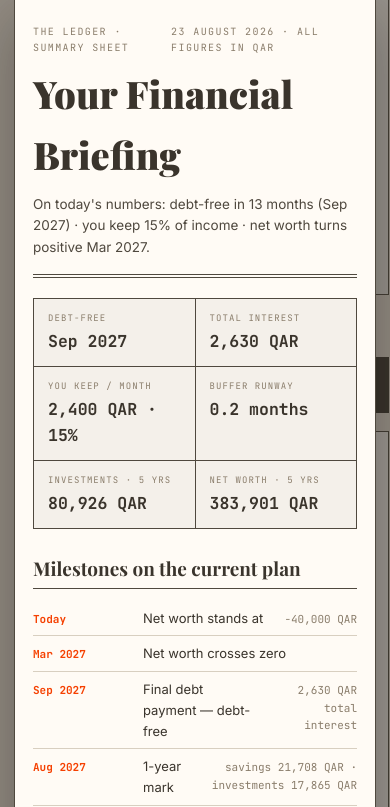
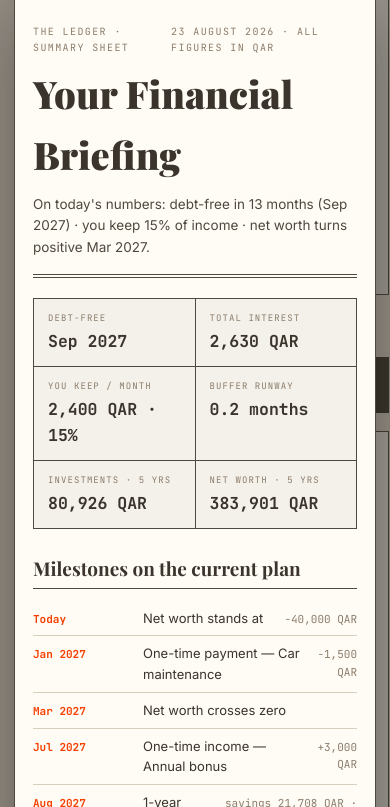
Before and after one commit to YahyaChaker/YahyaChaker.github.io, a plain HTML site: page index.html in a window 390 px wide. Both pictures are taken after a click on the button "▦ OPEN THE SUMMARY SHEET — ANALYSIS & RECOMMENDATIONS". Shown: the part 2730-3537 px from the top of the page. Drawn offline with nearby package versions, Linux system fonts and the light colour scheme; no server answers; a web font is replaced by a local one.

Commit message:
Surface one-time events in the projection display
Re-evaluated the trajectory chart after adding one-time income/
payment: they moved the numbers but were otherwise invisible on
the dashboard — no marker on the chart, no callout in the hover
tooltip, no mention in the Summary Sheet's milestone list. Fixes:

- simulate() now returns the resolved oneEvents list (month, name,
  amount, direction) alongside the series.
- draw() plots a small triangle on the cash line at each event's
  month — green up for income, orange down for payment.
- The hover tooltip highlights any event landing on the hovered
  month with its own row above the regular series values.
- The chart note mentions the ▲▼ markers, only when events exist.
- The Summary Sheet's "Milestones" timeline is now genuinely
  chronological (sorted by month, Today pinned first) and includes
  one-time events alongside the computed milestones.

Also fixed a layout regression the longer note text exposed: the
pin button was wrapping onto its own line under the note instead of
sitting beside the title, because the title+note flex item had no
basis to shrink against. Gave it flex:1 1 240px;min-width:0.

```diff
--- a/index.html
+++ b/index.html
@@ -121,6 +121,7 @@
 
   /* trajectory chart: header, pin, milestones, tooltip */
   .chart-hd{display:flex;flex-wrap:wrap;justify-content:space-between;align-items:flex-start;gap:10px 12px}
+  .chart-hd-main{flex:1 1 240px;min-width:0}
   .pin-btn{
     flex:none;background:none;border:1px solid var(--ink);color:var(--ink-deep);
     font-family:'JetBrains Mono',monospace;font-size:10px;letter-spacing:.08em;text-transform:uppercase;
@@ -153,6 +154,7 @@
   .chart-tt .tt-d{font-weight:700;margin-bottom:4px;letter-spacing:.06em}
   .chart-tt .tt-row{display:flex;gap:14px;justify-content:space-between;align-items:center}
   .chart-tt .tt-row i{display:inline-block;width:8px;height:8px;border-radius:50%;margin-right:5px;vertical-align:middle}
+  .chart-tt .tt-event{color:var(--accent-tint);font-weight:700;padding-bottom:4px;margin-bottom:4px;border-bottom:1px solid rgba(255,255,255,.2)}
   .warn{
     display:none;background:#fbe9e2;border:1px solid var(--accent);color:#a32c00;
     font-size:12.5px;padding:10px 14px;margin-bottom:18px;font-family:'JetBrains Mono',monospace;
@@ -362,7 +364,7 @@
 
     <div class="chartbox" id="traj-box">
       <div class="chart-hd">
-        <div>
+        <div class="chart-hd-main">
           <h3>Trajectory</h3>
           <div class="note" id="chart-note">Monthly simulation · click legend figure to toggle · hover for detail</div>
         </div>
@@ -568,9 +570,9 @@
     var invAdd = st.inv.month*scale, extra0 = st.inv.extra*scale;
 
     // one-time income/payments: lump sums that land in cash on a specific month (0 = this month)
-    var oneByM = {};
-    st.oneincome.forEach(function(o){ var m=Math.max(0,Math.round(o.month)); oneByM[m]=(oneByM[m]||0)+o.amt; });
-    st.onepay.forEach(function(o){ var m=Math.max(0,Math.round(o.month)); oneByM[m]=(oneByM[m]||0)-o.amt; });
+    var oneByM = {}, oneEvents = [];
+    st.oneincome.forEach(function(o){ var m=Math.max(0,Math.round(o.month)); oneByM[m]=(oneByM[m]||0)+o.amt; oneEvents.push({m:m, name:o.name||"One-time income", amt:o.amt, kind:"in"}); });
+    st.onepay.forEach(function(o){ var m=Math.max(0,Math.round(o.month)); oneByM[m]=(oneByM[m]||0)-o.amt; oneEvents.push({m:m, name:o.name||"One-time payment", amt:o.amt, kind:"out"}); });
 
     var inv = st.inv.bal, rInv = st.inv.ret/100/12;
     var cash = st.inv.cash + (oneByM[0]||0), rCash = st.inv.cashYield/100/12;
@@ -624,7 +626,8 @@
     return {series:series, warn:warn, interest:interest, debtFreeM:debtFreeM,
             zeroCross:zeroCross, invAtFree: debtFreeM!=null? series[Math.min(debtFreeM, series.length-1)].inv : null,
             start:start, freeCash:freeCash, minTotal:minTotal, invAdd:invAdd, extraUsed:extra0,
-            income:income, fixed:fixed, hasDebt: st.debt.concat(st.card).some(function(d){return d.bal>0;})};
+            income:income, fixed:fixed, hasDebt: st.debt.concat(st.card).some(function(d){return d.bal>0;}),
+            oneEvents:oneEvents};
   }
 
   /* ---------- chart ---------- */
@@ -708,6 +711,20 @@
     });
     ctx.font="11px 'JetBrains Mono', monospace";
 
+    // one-time income/payment markers — small triangles sitting on the cash line at their month
+    (res.oneEvents||[]).forEach(function(ev){
+      if(ev.m>=n) return;
+      var x=X(ev.m), yLine=Y(s[ev.m].cash), up=ev.kind==="in";
+      var y = up ? yLine-9 : yLine+9, size=5;
+      ctx.beginPath();
+      if(up){ ctx.moveTo(x,y-size); ctx.lineTo(x-size*0.9,y+size*0.6); ctx.lineTo(x+size*0.9,y+size*0.6); }
+      else{ ctx.moveTo(x,y+size); ctx.lineTo(x-size*0.9,y-size*0.6); ctx.lineTo(x+size*0.9,y-size*0.6); }
+      ctx.closePath();
+      ctx.fillStyle = up ? "#3d6b4f" : "#f54001";
+      ctx.fill();
+      ctx.lineWidth=1; ctx.strokeStyle="#fffbf5"; ctx.stroke();
+    });
+
     // stash layout so the hover handler can map cursor position back to data
     cv._cs = {res:res, n:n, X:X, Y:Y, padL:padL, padR:padR, padT:padT, padB:padB, W:W, H:H};
   }
@@ -752,7 +769,11 @@
       if(showInv)  rows+=ttRow("sw-inv","Investments",fmt(p.inv));
       if(showCash) rows+=ttRow("sw-cash","Cash",fmt(p.cash));
       if(showNW)   rows+=ttRow("sw-nw","Net worth",fmt(nw));
-      tt.innerHTML='<div class="tt-d">'+monthLabel(cs.res.start,p.m)+'</div>'+rows;
+      var evRows="";
+      (cs.res.oneEvents||[]).filter(function(e){ return e.m===idx; }).forEach(function(e){
+        evRows += '<div class="tt-row tt-event"><span>'+(e.kind==="in"?"▲ ":"▼ ")+e.name+'</span><span>'+(e.kind==="in"?"+":"−")+fmt(e.amt)+'</span></div>';
+      });
+      tt.innerHTML='<div class="tt-d">'+monthLabel(cs.res.start,p.m)+'</div>'+evRows+rows;
       var cssScale=rect.width/cv.width;
       var left=cv.offsetLeft + cs.X(idx)*cssScale;
       left=Math.max(cv.offsetLeft+4, Math.min(left, cv.offsetLeft+rect.width-180));
@@ -870,6 +891,10 @@
       pinChip("Debt-free", !res.hasDebt ? "No debt" : (res.debtFreeM!=null ? monthLabel(res.start,res.debtFreeM) : "> 30 yrs")) +
       pinChip("Net worth +ve", nw0>=0 ? "Already" : (res.zeroCross!=null ? monthLabel(res.start,res.zeroCross) : "Beyond horizon")) +
       pinChip("Net worth now", fmt(nw0));
+
+    document.getElementById("chart-note").textContent = res.oneEvents.length
+      ? "Monthly simulation · ▲▼ mark one-time events · click legend to toggle · hover for detail"
+      : "Monthly simulation · click legend figure to toggle · hover for detail";
 
     draw(res);
   }
@@ -1187,10 +1212,15 @@
     document.getElementById("sh-kpis").innerHTML=k;
 
     var ms=[];
-    ms.push({w:"Today", t:"Net worth stands at", v:fmt(res.series[0].inv+res.series[0].cash-res.series[0].debt)});
-    if(res.zeroCross!=null && res.series[0].inv+res.series[0].cash-res.series[0].debt<0) ms.push({w:monthLabel(res.start,res.zeroCross), t:"Net worth crosses zero", v:""});
-    if(res.debtFreeM!=null) ms.push({w:monthLabel(res.start,res.debtFreeM), t:"Final debt payment — debt-free", v:fmt(res.interest)+" total interest"});
-    [12,36,60,120].forEach(function(m){ if(m<=res.series.length-1){ var p=at(m); ms.push({w:monthLabel(res.start,m), t:(m/12)+"-year mark", v:"savings "+fmt(p.cash)+" · investments "+fmt(p.inv)}); }});
+    ms.push({m:-1, w:"Today", t:"Net worth stands at", v:fmt(res.series[0].inv+res.series[0].cash-res.series[0].debt)});
+    if(res.zeroCross!=null && res.series[0].inv+res.series[0].cash-res.series[0].debt<0) ms.push({m:res.zeroCross, w:monthLabel(res.start,res.zeroCross), t:"Net worth crosses zero", v:""});
+    if(res.debtFreeM!=null) ms.push({m:res.debtFreeM, w:monthLabel(res.start,res.debtFreeM), t:"Final debt payment — debt-free", v:fmt(res.interest)+" total interest"});
+    res.oneEvents.forEach(function(e){
+      if(e.m>res.series.length-1) return;
+      ms.push({m:e.m, w:monthLabel(res.start,e.m), t:(e.kind==="in"?"One-time income — ":"One-time payment — ")+e.name, v:(e.kind==="in"?"+":"−")+fmt(e.amt)});
+    });
+    [12,36,60,120].forEach(function(m){ if(m<=res.series.length-1){ var p=at(m); ms.push({m:m, w:monthLabel(res.start,m), t:(m/12)+"-year mark", v:"savings "+fmt(p.cash)+" · investments "+fmt(p.inv)}); }});
+    ms.sort(function(a,b){ return a.m-b.m; });
     var tl=document.getElementById("sh-ms"); tl.innerHTML="";
     ms.forEach(function(m){
       var d=el("div","tl");
```
